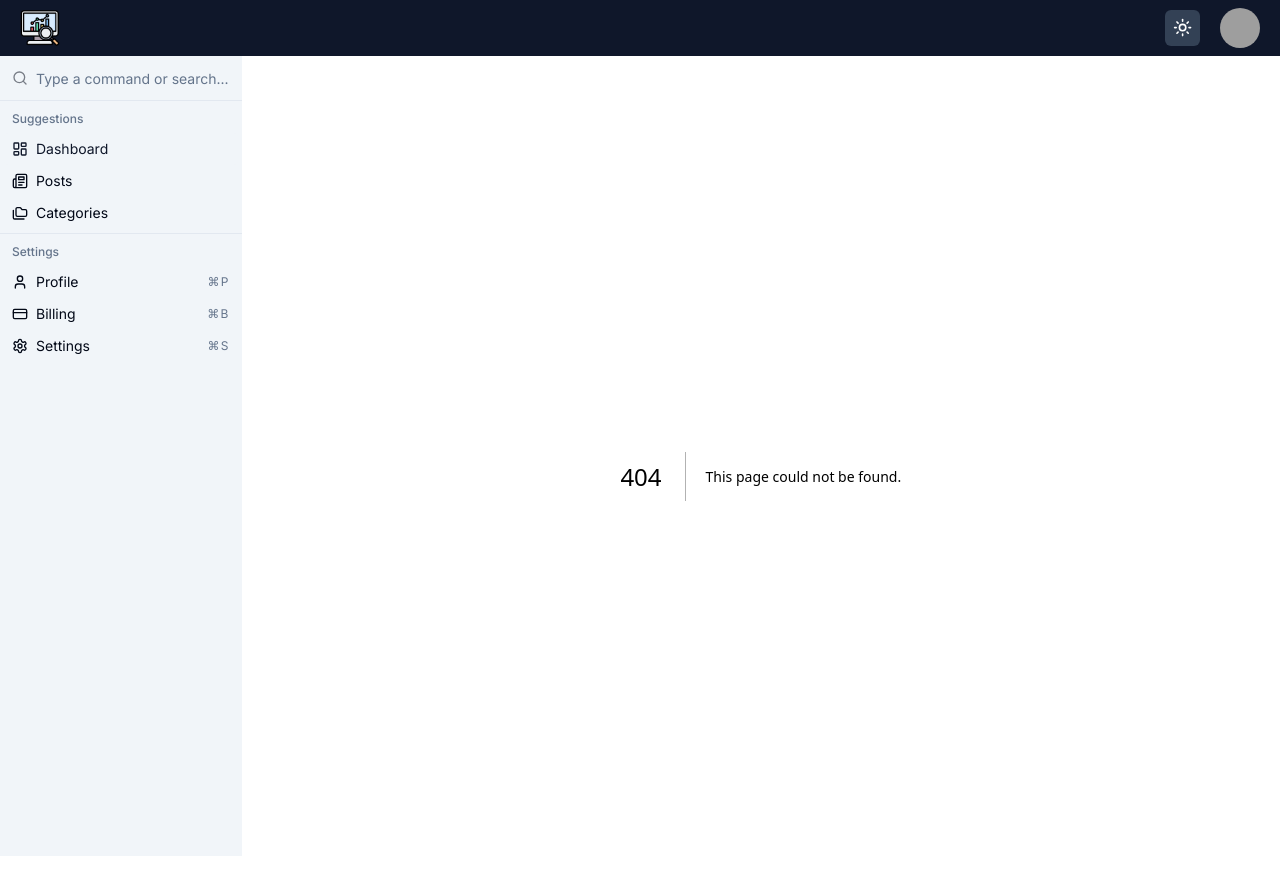
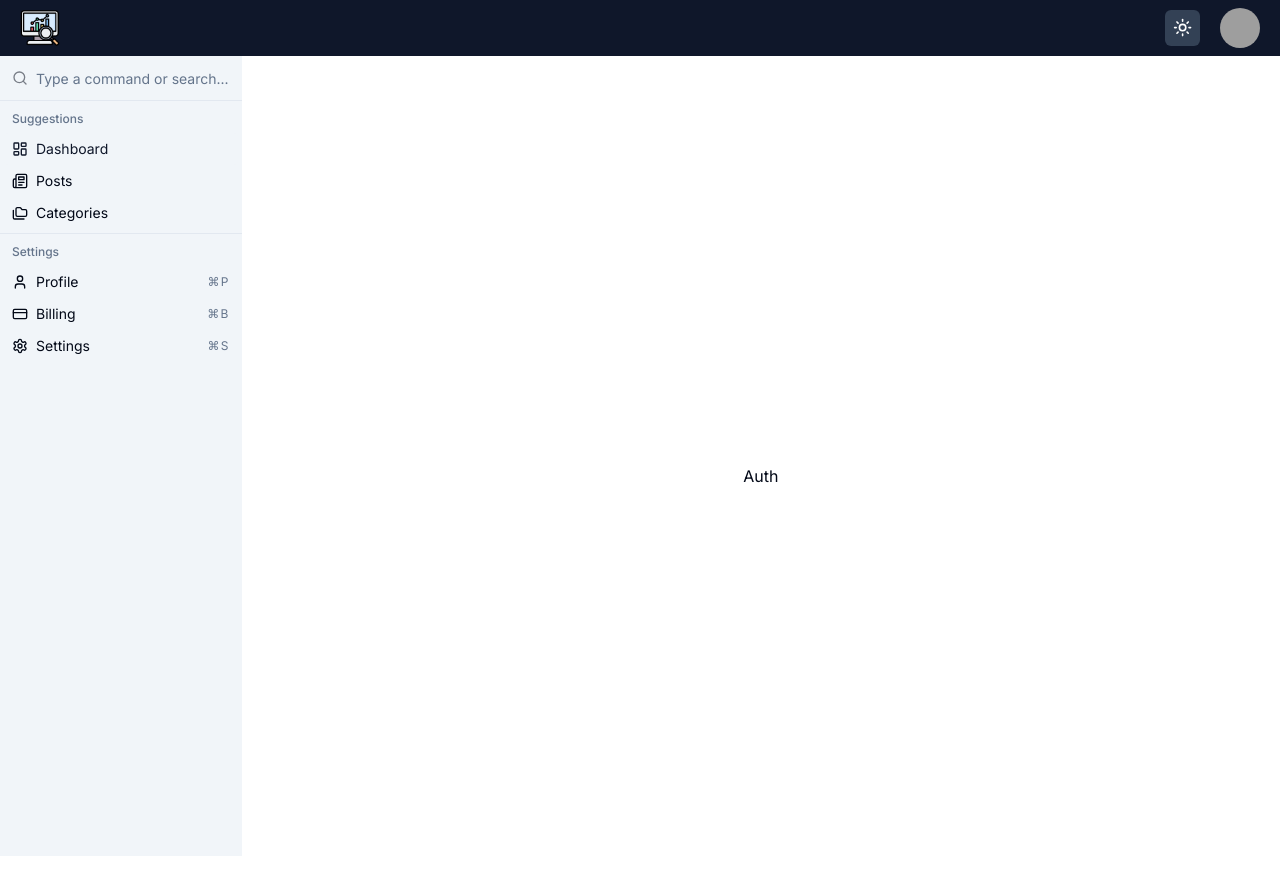
Before and after one commit to Albatraoz12/analyticspress-ui, a Next.js app: page /auth in a window 1280 px wide. Before the commit this address had no page. Built offline with nearby package versions, Linux system fonts and the light colour scheme; grey boxes are pictures that could not be loaded.

Commit message:
create layout and home page for auth route

```diff
--- /dev/null
+++ b/app/(auth)/auth/page.tsx
@@ -0,0 +1,5 @@
+const AuthPage = () => {
+  return <div>Auth</div>;
+};
+
+export default AuthPage;
--- /dev/null
+++ b/app/(auth)/layout.tsx
@@ -0,0 +1,9 @@
+const AuthLayout = ({ children }: { children: React.ReactNode }) => {
+  return (
+    <div className='h-[100vh] flex items-center justify-center relative'>
+      {children}
+    </div>
+  );
+};
+
+export default AuthLayout;
```
